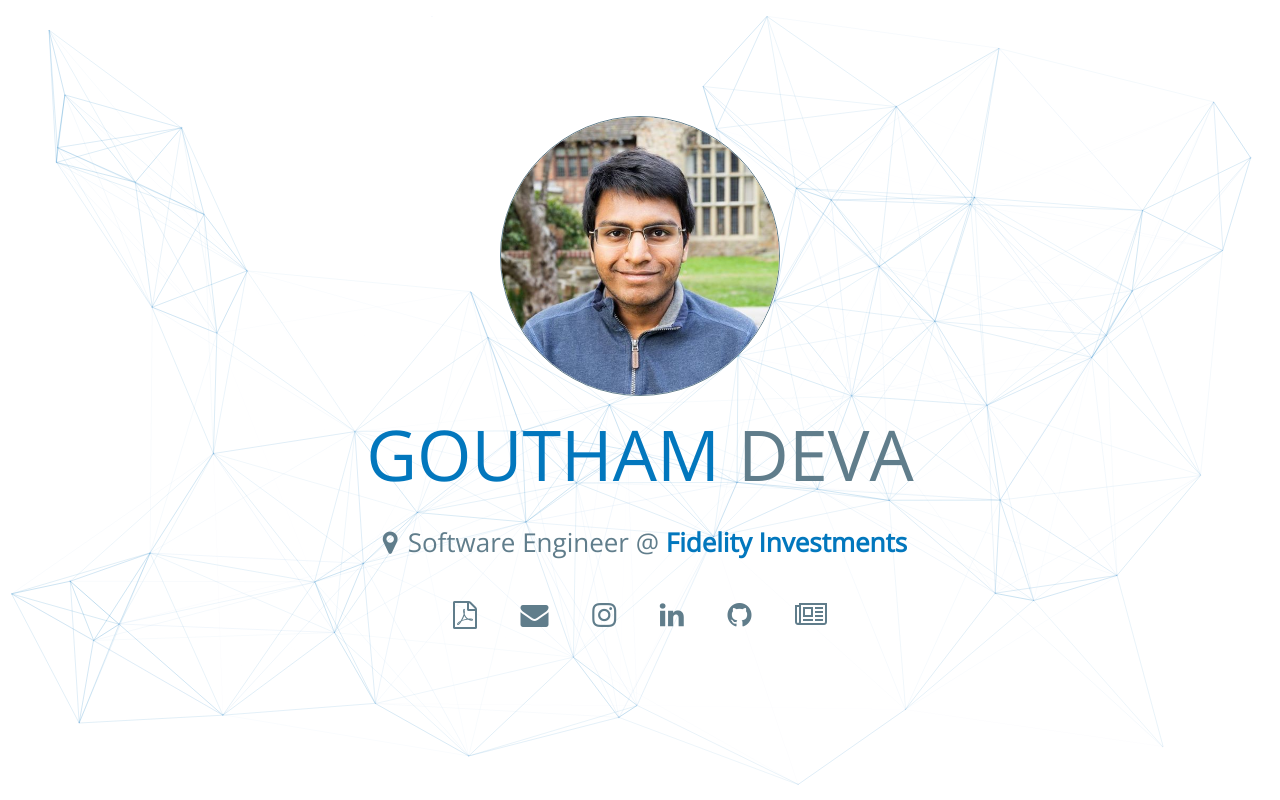
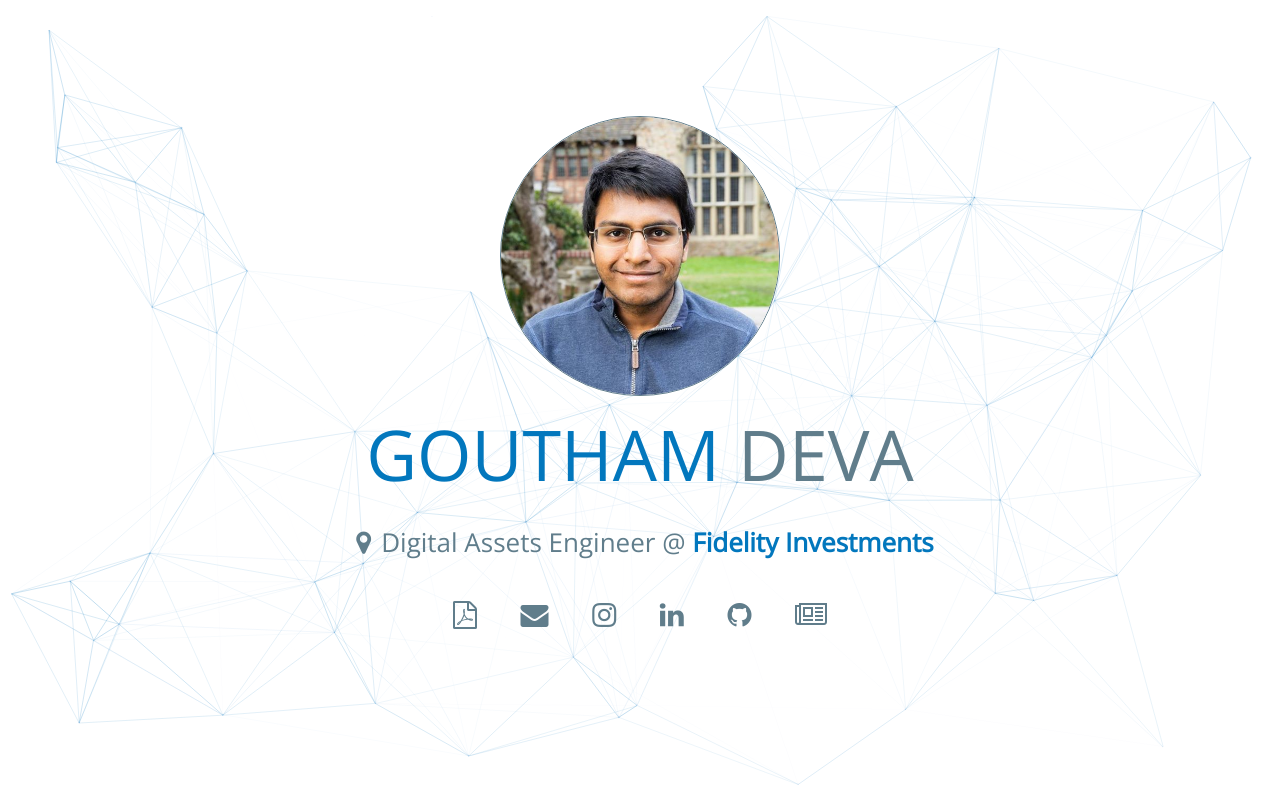
Before and after one commit to godeva/godeva.github.io, a plain HTML site: page index.html in a window 1280 px wide. Drawn offline with nearby package versions, Linux system fonts and the light colour scheme.

Commit message:
Update index.html

```diff
--- a/index.html
+++ b/index.html
@@ -41,7 +41,7 @@
                             <img src="img/goutham.jpg" class="img-responsive img-circle" alt="Logo">
                             <h1 class="name"><span>GOUTHAM</span> DEVA</h1>
                             <h5 class="intro-text">
-                                <i class="inline-icon fa fa-map-marker" aria-hidden="true"></i>Software Engineer @ <a href="https://fidelity.com/about-fidelity/our-company"><b>Fidelity Investments</b></a>
+                                <i class="inline-icon fa fa-map-marker" aria-hidden="true"></i>Digital Assets Engineer @ <a href="https://fidelity.com/about-fidelity/our-company"><b>Fidelity Investments</b></a>
                             </h5>
                             <div id="social">
                                 <a class="socialicon" href="assets\DevaGouthamResume.pdf"><i class="fa fa-file-pdf-o" aria-hidden="true"></i></a>
```
